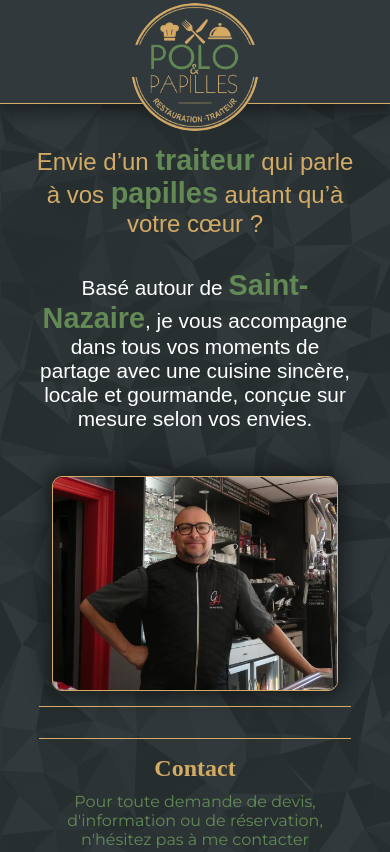
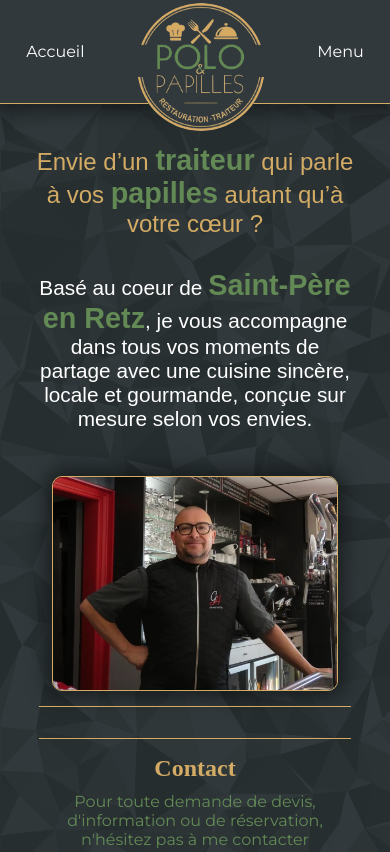
Before and after one commit to C05n/polo_et_papilles, a plain HTML site: page index.html in a window 390 px wide. Shown: the top 852 px of the page. Drawn offline with Linux system fonts and the light colour scheme; a web font is replaced by a local one.

Commit message:
Mise à jour page menu

```diff
--- a/index.html
+++ b/index.html
@@ -24,16 +24,25 @@
                </ul>
             </nav>
          </div>
+         <div class="responsive_header_content">
+            <nav class="responsive_header_content-nav">
+               <ul class="responsive_header_content-nav-list">
+                  <li class="responsive_header_content-nav-list-li"><a href="./">Accueil</a></li>
+                  <li><img src="./assets/image/logo.png" class="responsive_header_content-nav-logo" alt="Logo Polo & Papilles"/></li>
+                  <li class="responsive_header_content-nav-list-li"><a href="./menu.html">Menu</a></li>
+               </ul>
+            </nav>
+         </div>
       </header>
       <main>
          <section class="intro">
             <div class="intro_text">
                <h1 class="intro_text-title">Envie d’un <span class="intro_text-highlight">traiteur</span> qui parle à vos <span class="intro_text-highlight">papilles</span> autant qu’à votre cœur ?</h1>
-               <h2 class="intro_text-subtitle">Basé autour de <span class="intro_text-highlight">Saint-Nazaire</span>, je vous accompagne dans tous vos moments de partage avec une cuisine sincère, locale et gourmande, conçue sur mesure selon vos envies.</h2>
+               <h2 class="intro_text-subtitle">Basé au coeur de <span class="intro_text-highlight">Saint-Père en Retz</span>, je vous accompagne dans tous vos moments de partage avec une cuisine sincère, locale et gourmande, conçue sur mesure selon vos envies.</h2>
             </div>
             <img class="intro_img" src="./assets/image/polo.webp" alt="Polo et Papilles - Traiteur à Saint-Nazaire" />
          </section>
-         <section class="services">
+         <section class="gallerie">
 
          </section>
          <section id="contact" class="contact">
--- a/styles/responsive.css
+++ b/styles/responsive.css
@@ -1,3 +1,7 @@
+.responsive_header_content {
+   display: none;
+}
+
 @media (max-width: 768px) {
    section {
       flex-direction: column;
@@ -11,13 +15,39 @@
    header {
       height: 6.5em;
    }
-   .header_content-nav {
+   .responsive_header_content {
+      display: flex;
+      align-items: center;
+      justify-content: space-between;
+      max-width: 1600px;
+      width: 100%;
+      margin: 0 auto;
+      z-index: 1;
+   }
+   .responsive_header_content-nav {
+      width: 100%;
+   }
+   .responsive_header_content-nav-list {
+      align-items: center;
+      display: flex;
+      justify-content: space-around;
+      width: 100%;
+      margin: 0 auto;
+   }
+   .responsive_header_content-nav-logo {
+      width: 8em;
+      margin-bottom: -35px;
+      margin-left: 0;
+      background-color:  var(--main-bg-color);
+      border-radius: 50%;
+   }
+   .house {
+      width: 1.5em;
+      border: 1px solid #ffffff;
+      border-radius: 50%;
+   }
+   .header_content {
       display: none;
-   }
-   .header_content-logo {
-      width: 8em;
-      margin-bottom: -30px;
-      margin-left: 0;
    }
    /*** Intro ***/
    .intro_text {
@@ -71,4 +101,7 @@
       grid-template-columns: repeat(auto-fit, minmax(100%, 100%));
       gap: 2rem;
    }
+   .menu-nav {
+      display: none;
+   }
 }
```
Also changed, not shown: menu.html (+21 -4 lines), styles/menu.css (+25 -0 lines), assets/svg/arrow.svg (added), assets/svg/house.svg (added).
